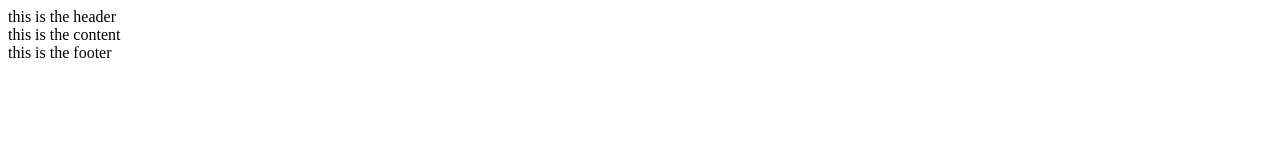
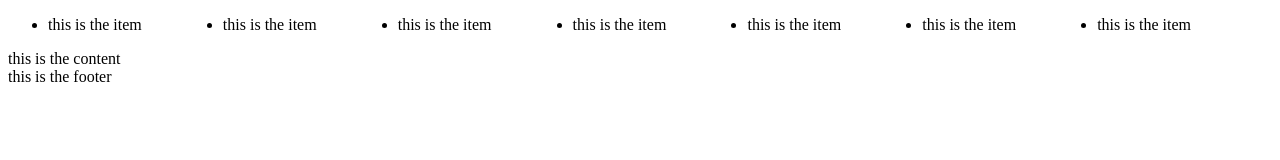
Before and after one commit to Fushengshe/testRepo, a plain HTML site: page index.html in a window 1280 px wide. Drawn offline with Linux system fonts and the light colour scheme.

Commit message:
this is the different way to commit

```diff
--- a/index.html
+++ b/index.html
@@ -3,10 +3,28 @@
 <head>
     <meta charset="UTF-8">
     <title> this is the index pages</title>
+    <style>
+        .list{
+            display: flex;
+        }
+        .item{
+            flex: 1;
+        }
+    </style>
 </head>
 <body>
     <div class="container">
-        <div class="header">this is the header</div>
+        <div class="header">
+            <ul class="list">
+                <li class="item">this is the item</li>
+                <li class="item">this is the item</li>
+                <li class="item">this is the item</li>
+                <li class="item">this is the item</li>
+                <li class="item">this is the item</li>
+                <li class="item">this is the item</li>
+                <li class="item">this is the item</li>
+            </ul>
+        </div>
         <div class="content">this is the content</div>
         <div class="footer">this is the footer</div>
     </div>
```
